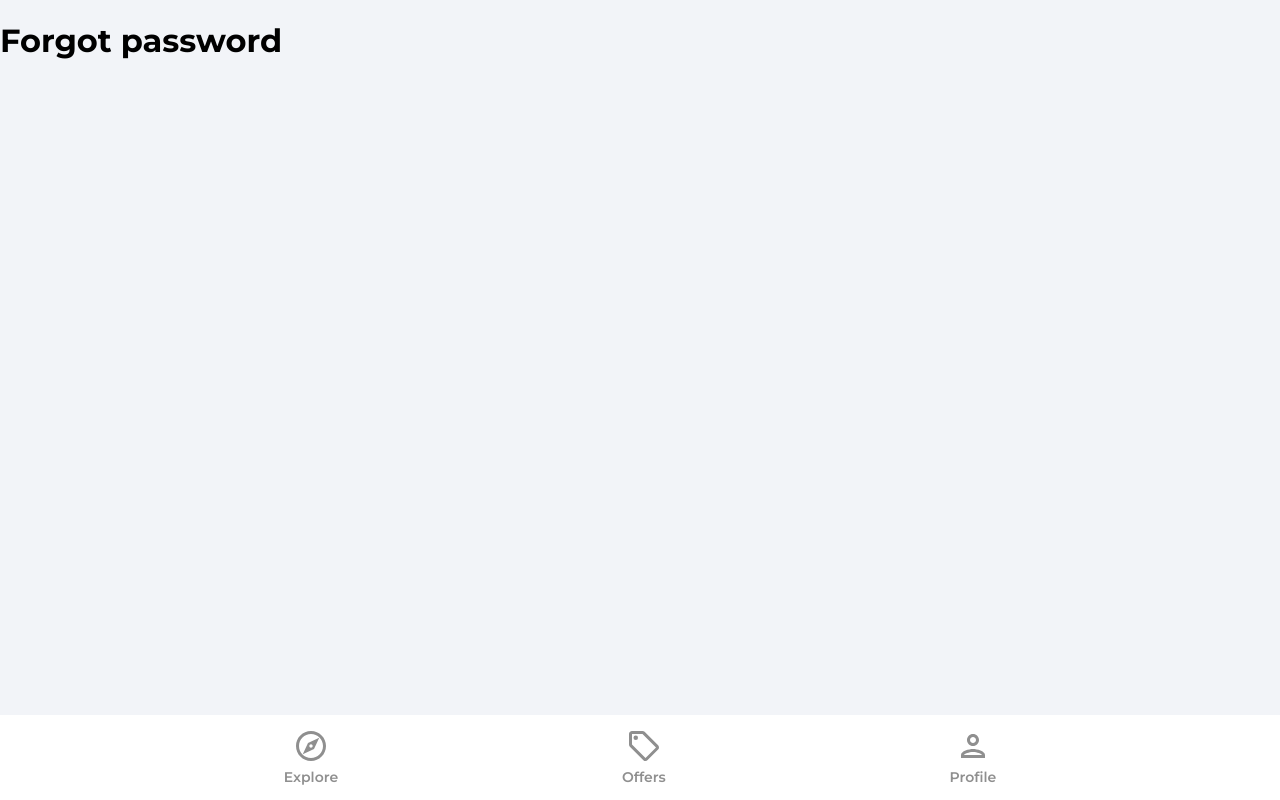
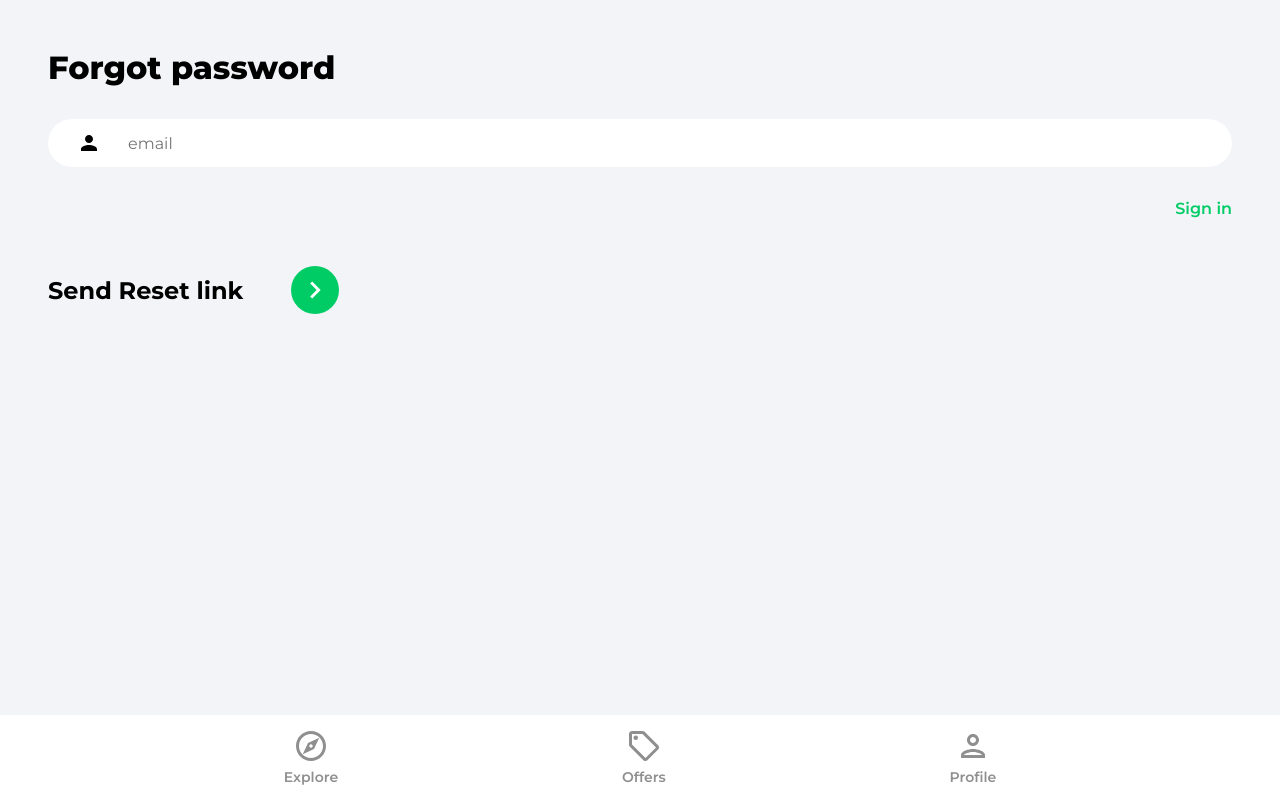
Before and after one commit to DhanushUpadya/House-Marketing-App, a React (Create React App) app: page /forgotpassword in a window 1280 px wide. Built offline with nearby package versions, Linux system fonts and the light colour scheme.

Commit message:
Created PrivateRoute component and useAuthStatus custom hook

```diff
--- a/src/App.js
+++ b/src/App.js
@@ -8,7 +8,7 @@
 import Profile from './pages/Profile';
 import Signin from './pages/Signin';
 import Signup from './pages/Signup';
-
+import PrivateRoute from './components/PrivateRoute';
 
 
 function App() {
@@ -22,7 +22,9 @@
 
       <Route path='/offers' element={<Offers/>}/>
 
-      <Route path='/profile' element={<Profile/>}/>
+    <Route path ='/profile' element={<PrivateRoute/>}>
+    <Route path='/profile' element={<Profile/>}/>
+    </Route>
 
       <Route path='/signin' element={<Signin/>}/>
 
--- /dev/null
+++ b/src/components/OAuth.jsx
@@ -0,0 +1,11 @@
+import React from 'react'
+
+function OAuth() {
+  return (
+    <div>
+      OAuth
+    </div>
+  )
+}
+
+export default OAuth
--- /dev/null
+++ b/src/components/PrivateRoute.jsx
@@ -0,0 +1,15 @@
+import { Navigate, Outlet } from "react-router-dom"
+import useAuthStatus from "../hooks/useAuthStatus"
+import Spinner from "./Spinner"
+
+const PrivateRoute = () => {
+
+    const {loggedIn, checkingStatus} = useAuthStatus()
+
+    if(checkingStatus){
+        return <Spinner/>
+    }
+  return loggedIn ? <Outlet/> : <Navigate to='/signin'/> // Outlet gives child component that is Profile and Navigate navigates us to signin
+}
+
+export default PrivateRoute
--- /dev/null
+++ b/src/components/Spinner.jsx
@@ -0,0 +1,12 @@
+import React from 'react'
+
+function Spinner() {
+  return (
+    <div className='loadingSpinnerContainer'>
+        <div className="loadingSpinner"></div>
+
+    </div>
+  )
+}
+
+export default Spinner
--- /dev/null
+++ b/src/hooks/useAuthStatus.js
@@ -0,0 +1,34 @@
+import { useEffect, useState, useRef } from "react"
+import { getAuth, onAuthStateChanged } from "firebase/auth"
+
+const useAuthStatus = () => {
+
+    const [loggedIn,setLoggedIn] = useState(false)
+
+    const [checkingStatus, setCheckingStatus] = useState(true)
+
+
+    const isMounted = useRef(true)
+    useEffect(()=>{
+        if(isMounted){
+            const auth = getAuth()
+            onAuthStateChanged(auth,(user)=>{
+                if(user){
+                    setLoggedIn(true)
+                }
+                setCheckingStatus(false)
+            })
+        }
+
+        return ()=>{
+            isMounted.current=false
+        }
+
+
+
+    },[isMounted])
+
+  return {loggedIn, checkingStatus}
+}
+
+export default useAuthStatus
--- a/src/pages/Forgotpassword.jsx
+++ b/src/pages/Forgotpassword.jsx
@@ -1,8 +1,56 @@
+import { async } from "@firebase/util"
+import { getAuth , sendPasswordResetEmail} from "firebase/auth"
+import { useState } from "react"
+import { Link } from "react-router-dom"
+import { toast } from "react-toastify"
+import {ReactComponent as ArrowRightIcon} from '../assets/svg/keyboardArrowRightIcon.svg'
+
+
 
 function Forgotpassword() {
+
+  const [email,setEmail] = useState('')
+
+  const onChange = (e)=>{
+    setEmail(e.target.value)
+
+  }
+
+  const onSubmit = async (e) =>{
+    e.preventDefault()
+
+  try {
+    const auth = getAuth()
+
+    await sendPasswordResetEmail(auth,email)
+    toast.success('Email was sent')
+  } catch (error) {
+    toast.error('Could not send reset email')
+  }
+  }
     return (
-      <div>
-        <h1>Forgot password</h1>
+      <div className="pageContainer">
+        <header>
+          <p className="pageHeader">Forgot password</p>
+        </header>
+
+        <main>
+
+          <form onSubmit={onSubmit}>
+            <input type="email" className="emailInput" placeholder="email" id="email" value={email} onChange={onChange}/>
+
+            <Link className="forgotPasswordLink" to='/signin'>Sign in</Link>
+
+            <div className="signInBar">
+              <div className="signInText">Send Reset link</div>
+              <button className="signInButton">
+                <ArrowRightIcon fill='#ffffff' width='34px' height='34px'/>
+              </button>
+            </div>
+
+            </form>
+        </main>
+
       </div>
     )
   }
--- a/src/pages/Profile.jsx
+++ b/src/pages/Profile.jsx
@@ -1,12 +1,15 @@
-import {useState, useEffect} from 'react'
+import {useState, useEffect, useRef} from 'react'
 
-import {getAuth} from 'firebase/auth'
-import { useNavigate } from 'react-router-dom'
-
+import {getAuth, updateProfile} from 'firebase/auth'
+import { useNavigate , Link} from 'react-router-dom'
+import { db } from '../firebase.config'
+import {updateDoc, doc} from 'firebase/firestore'
+import { async } from '@firebase/util'
+import {toast} from 'react-toastify'
 function Profile() {
   const auth = getAuth()
 
-
+const [changeDetails,setChangeDetails] = useState(false)
   const [formData,setFormData] = useState({
 
     name : auth.currentUser.displayName,
@@ -23,6 +26,33 @@
     navigate('/')
   }
 
+  const onSubmit = async ()=>{
+    try {
+      if(auth.currentUser.displayName !== name){
+        await updateProfile(auth.currentUser,{
+          displayName: name
+        })
+
+        const useRef = doc(db,'users',auth.currentUser.uid)
+
+        await updateDoc(useRef, {
+          name: name
+        })
+      }
+    } catch (error) {
+      console.log(error);
+      toast.error('Could not update profile details')
+
+    }
+  }
+
+  const onChange = (e)=>{
+      setFormData((prevState)=>({
+        ...prevState,
+        [e.target.id]: e.target.value
+      }))
+  }
+
   return <div className='profile'>
     <header className="profileHeader">
       <p className="pageHeader">My Profile</p>
@@ -30,6 +60,27 @@
 
 
     </header>
+
+    <main>
+
+      <div className="profileDetailsHeader">
+        <p className="profileDetailsText">Personal Details</p>
+          <p className="changePersonalDetails" onClick={()=>{
+            changeDetails && onSubmit()
+            setChangeDetails((prevState)=> !prevState)
+          }}>
+            {changeDetails ? 'done': 'change'}
+          </p>
+      </div>
+
+      <div className="profileCard">
+        <form>
+          <input type="text" id="name" className={!changeDetails ? 'profileName' : 'profileNameActive' } disabled={!changeDetails} value={name} onChange={onChange}/>
+
+          <input type="text" id="email" className={!changeDetails ? 'profileEmail' : 'profileEmailActive' } disabled={!changeDetails} value={email} onChange={onChange}/>
+        </form>
+      </div>
+    </main>
   </div>
 }
 
--- a/src/pages/Signin.jsx
+++ b/src/pages/Signin.jsx
@@ -5,6 +5,7 @@
 import { getAuth, signInWithEmailAndPassword } from "firebase/auth"
 
 import visibilityIcon from '../assets/svg/visibilityIcon.svg'
+import OAuth from "../components/OAuth"
 function Signin() {
 
     const [showPassword, setShowPassword] = useState(false)
@@ -81,6 +82,8 @@
 
         </form>
 
+        <OAuth/>
+
         <Link to = '/signup' className="registerLink">Sign Up Instead?</Link>
      </div>
      </>
--- a/src/pages/Signup.jsx
+++ b/src/pages/Signup.jsx
@@ -10,6 +10,7 @@
 import {db} from '../firebase.config'
 
 import visibilityIcon from '../assets/svg/visibilityIcon.svg'
+import OAuth from "../components/OAuth"
 function Signup() {
 
     const [showPassword, setShowPassword] = useState(false)
@@ -101,6 +102,8 @@
 
         </form>
 
+        <OAuth/>
+
         <Link to = '/signin' className="registerLink">Sign In Instead?</Link>
      </div>
      </>
```
